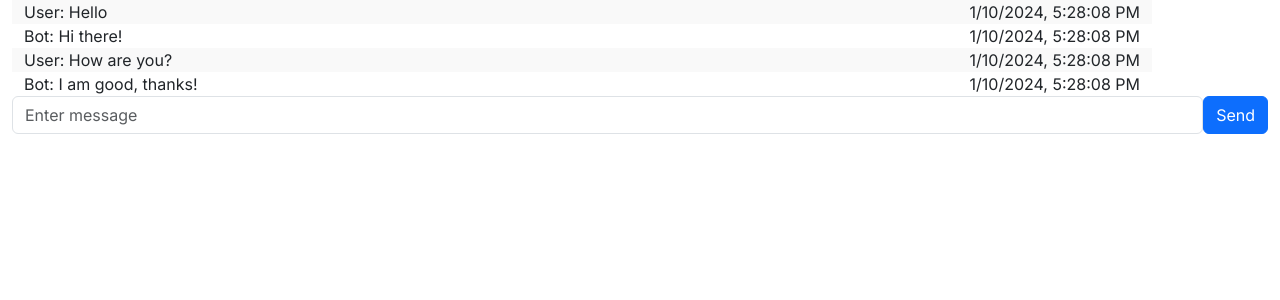
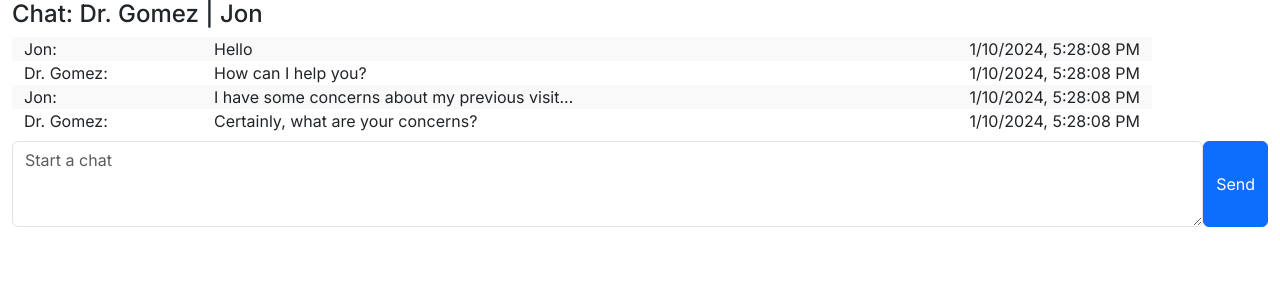
Before and after one commit to bdrolet/chat, a Next.js app: page / in a window 1280 px wide. Shown: the top 300 px of the page. Built offline with nearby package versions, Linux system fonts and the light colour scheme.

Commit message:
initial chat window ui.

```diff
--- a/app/page.tsx
+++ b/app/page.tsx
@@ -4,12 +4,17 @@ import Chat, { MessageProps } from "@/components/chat";
 export default function Home() {
   const id = nanoid()
   const messages: MessageProps[] = [
-    { id: '1', text: 'Hello', user: 'User', timestamp: new Date() },
-    { id: '2', text: 'Hi there!', user: 'Bot', timestamp: new Date() },
-    { id: '3', text: 'How are you?', user: 'User', timestamp: new Date() },
-    { id: '4', text: 'I am good, thanks!', user: 'Bot', timestamp: new Date() },
+    { id: '1', text: 'Hello', user: 'Jon', timestamp: new Date() },
+    { id: '2', text: 'How can I help you?', user: 'Dr. Gomez', timestamp: new Date() },
+    { id: '3', text: 'I have some concerns about my previous visit...', user: 'Jon', timestamp: new Date() },
+    { id: '4', text: 'Certainly, what are your concerns?', user: 'Dr. Gomez', timestamp: new Date() },
   ]
   return (
-    <Chat id={id} messages={messages} />
+    <Chat
+      id={id}
+      patient="Jon"
+      provider='Dr. Gomez'
+      messages={messages}
+    />
   )
 }
--- a/components/chat.tsx
+++ b/components/chat.tsx
@@ -5,6 +5,8 @@ import Form from 'react-bootstrap/Form'
 import Button from 'react-bootstrap/Button'
 import { Col, Row } from 'react-bootstrap'
 import CSS from 'csstype'
+import { useState } from 'react';
+
 
 export interface MessageProps {
     id: string
@@ -17,21 +19,38 @@ export interface MessageProps {
 export function Message({ id, text, user, timestamp, style }: MessageProps) {
     return (
         <Row style={style}>
-            <Col>{user}: {text}  </Col>
-            <Col style={{ textAlign: 'right' }}>{new Date(timestamp).toLocaleString()}</Col>
+            <Col sm={2}>{user}:</Col>
+            <Col>{text}  </Col>
+            <Col sm={3} style={{ textAlign: 'right' }}>{new Date(timestamp).toLocaleString()}</Col>
         </Row>
     )
 }
 
 export interface ChatProps {
     id: string
+    provider: string
+    patient: string
     messages: MessageProps[]
 }
-export default function Chat({ id, messages }: ChatProps) {
+export default function Chat({ id, patient, provider, messages }: ChatProps) {
+    const [message, setMessage] = useState('');
+    const [messagesContext, setMessages] = useState<MessageProps[]>(messages);
+
+    const handleKeyDown = (event: React.KeyboardEvent<HTMLTextAreaElement>) => {
+        if (event.key === 'Enter' && !event.shiftKey) {
+            event.preventDefault();
+            // Handle form submission here
+            // You can access the message value using the 'message' state variable
+            setMessages([...messagesContext, { id: '5', user: 'User', text: message, timestamp: new Date() }])
+            console.log('Form submitted:', message);
+            setMessage('')
+        }
+    };
     return (
         <Container fluid>
-            <Container className='mx-0'>
-                {messages.map((message, index) => (
+            <h4>Chat: {provider} | {patient}</h4>
+            <Container className='mx-0 my-2'>
+                {messagesContext.map((message, index) => (
                     <Message
                         key={message.id}
                         id={message.id}
@@ -44,7 +63,14 @@ export default function Chat({ id, messages }: ChatProps) {
             </Container>
             <Form className="text-right">
                 <div className="d-flex">
-                    <Form.Control type="text" placeholder="Enter message" />
+                    <Form.Control
+                        as="textarea"
+                        rows={3}
+                        placeholder="Start a chat"
+                        value={message}
+                        onChange={(event) => setMessage(event.target.value)}
+                        onKeyDown={handleKeyDown}
+                     />
                     <Button variant="primary" type="submit">
                         Send
                     </Button>
```
